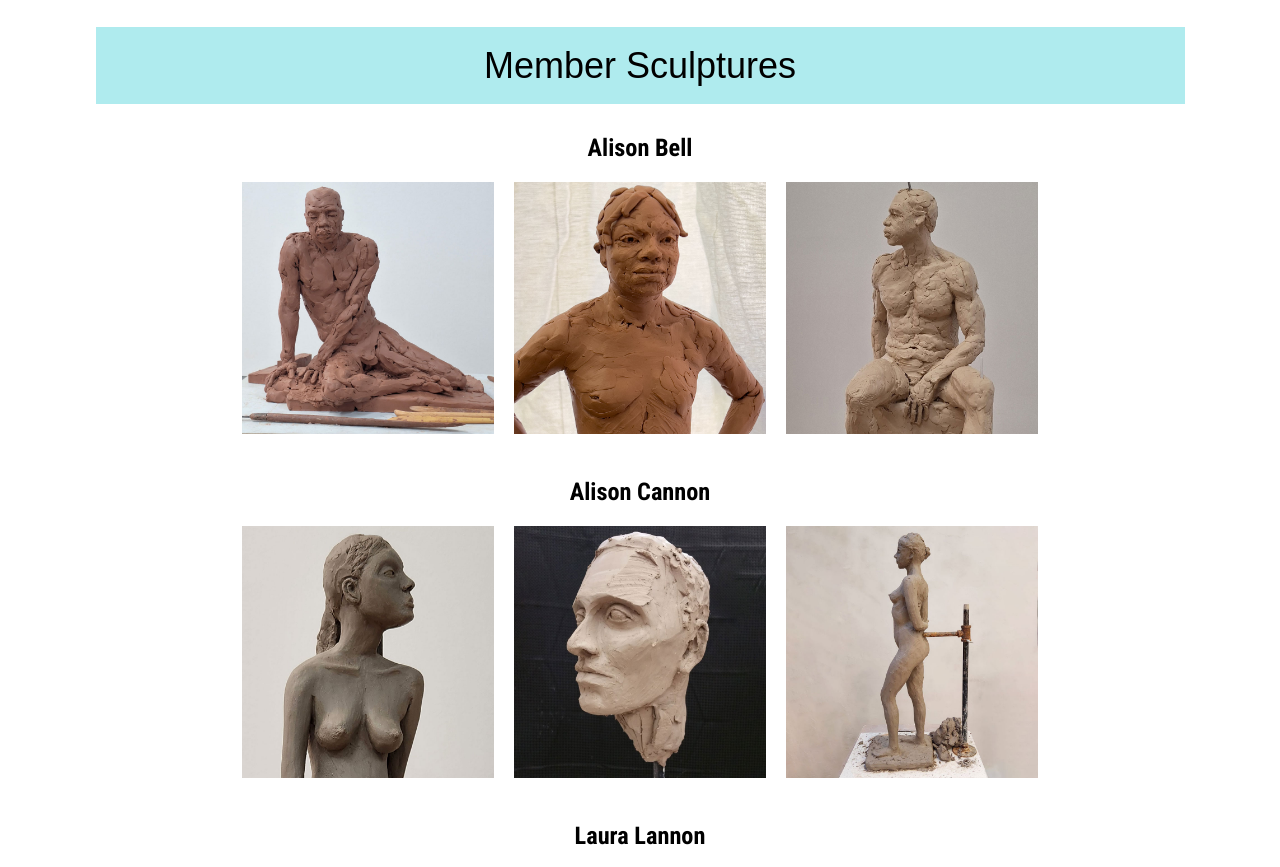
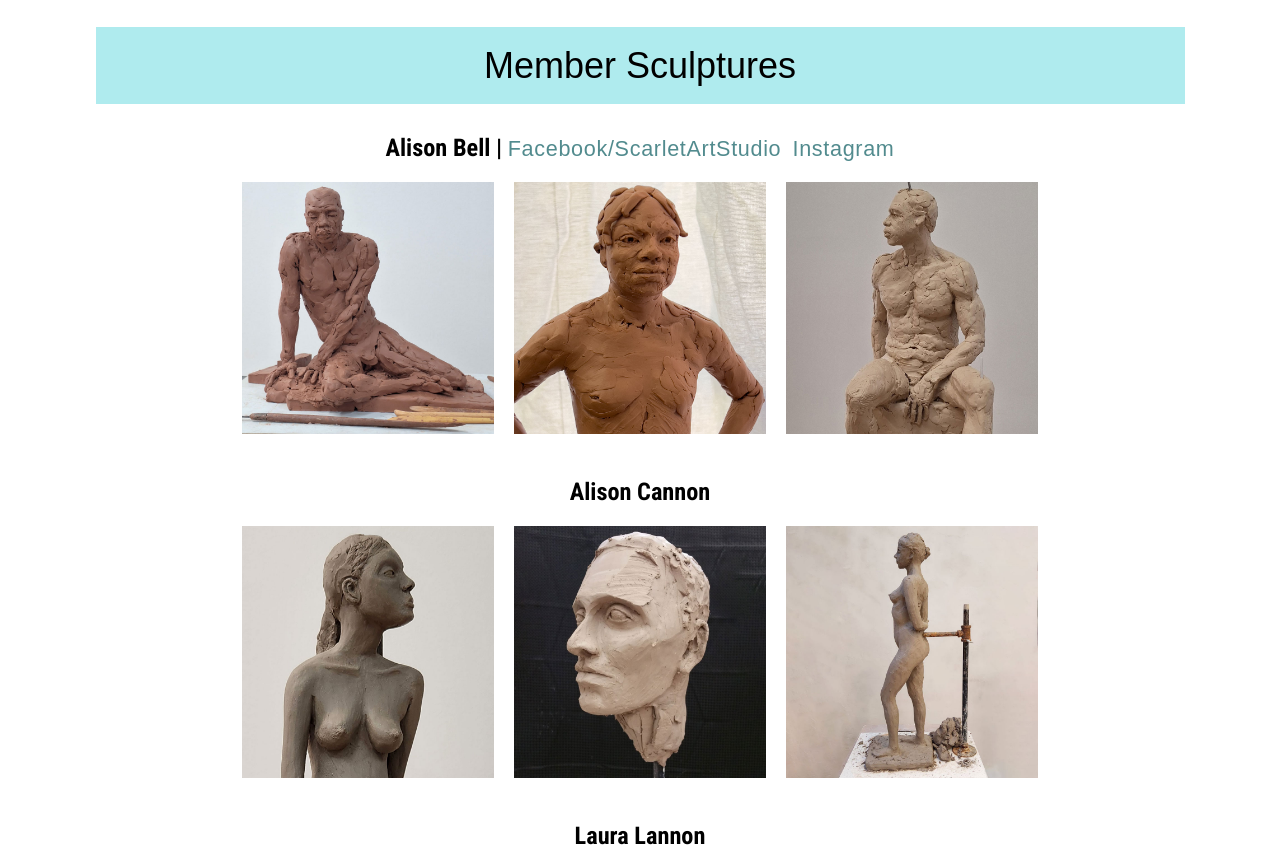
Before and after one commit to deanenettles/BaltimoreSculptureStudio, a plain HTML site: page index.html in a window 1280 px wide. Shown: the part 4300-5167 px from the top of the page. Drawn offline with Linux system fonts and the light colour scheme; a web font is replaced by a local one.

Commit message:
add instagram to alison listing

```diff
--- a/index.html
+++ b/index.html
@@ -184,7 +184,7 @@
     <div class="work">
         <h2>Member Sculptures</h2>
 
-        <h3>Alison Bell</h3>
+        <h3>Alison Bell |    <a href="https://www.facebook.com/scarletartstudio" target="_blank">Facebook/ScarletArtStudio</a>&nbsp;&nbsp;<a href="https://www.instagram.com/alisonruthbell/" target="_blank">Instagram</a></h3>
         <div class="sculpture">
             <figure><img src="images/AlisonBellRecliningx900.jpg" alt="Reclining figure"></figure>
             <figure><img src="images/AlisonBellStanding2x900.jpg" alt="Standing figure"></figure>
```
